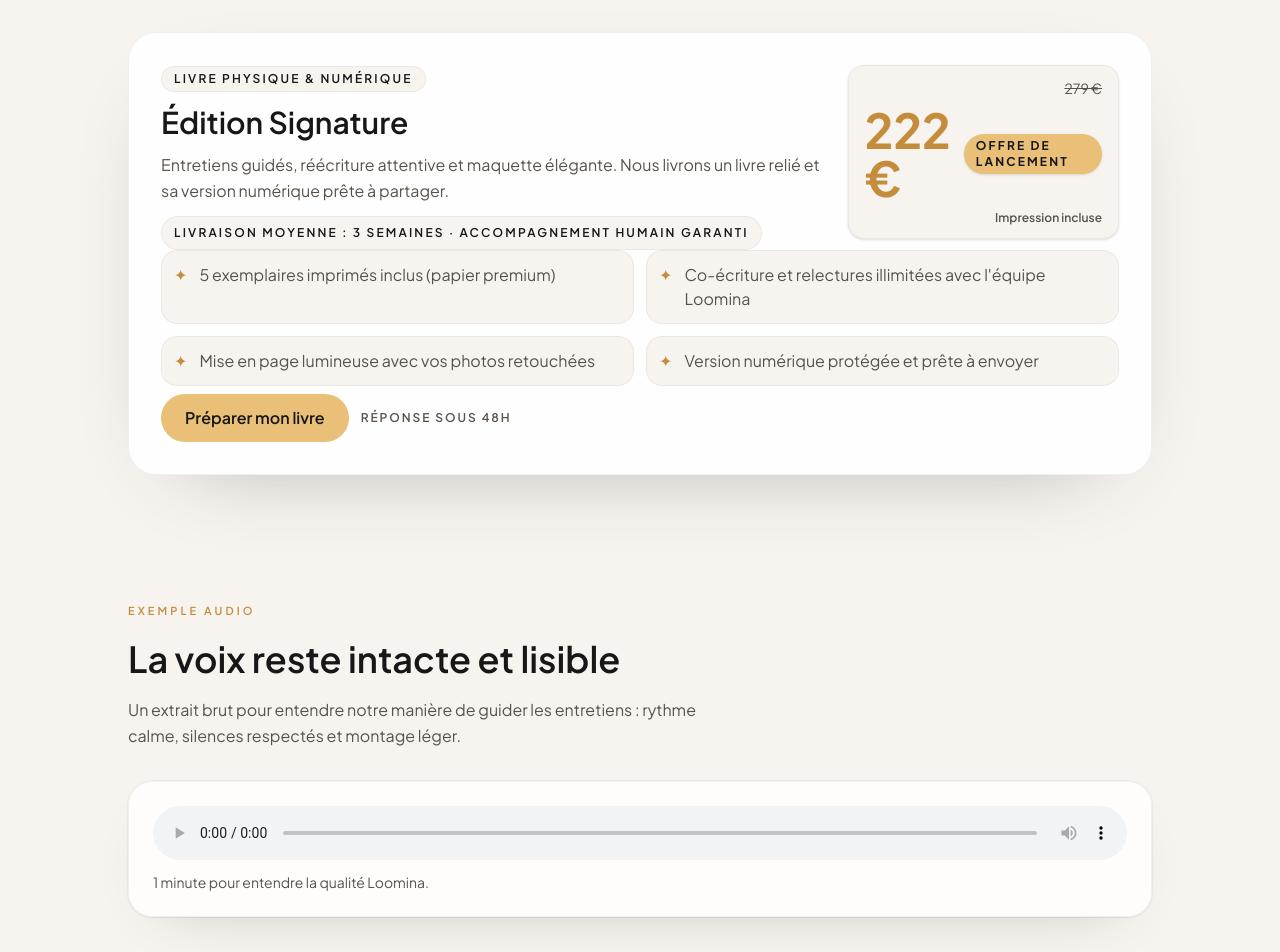
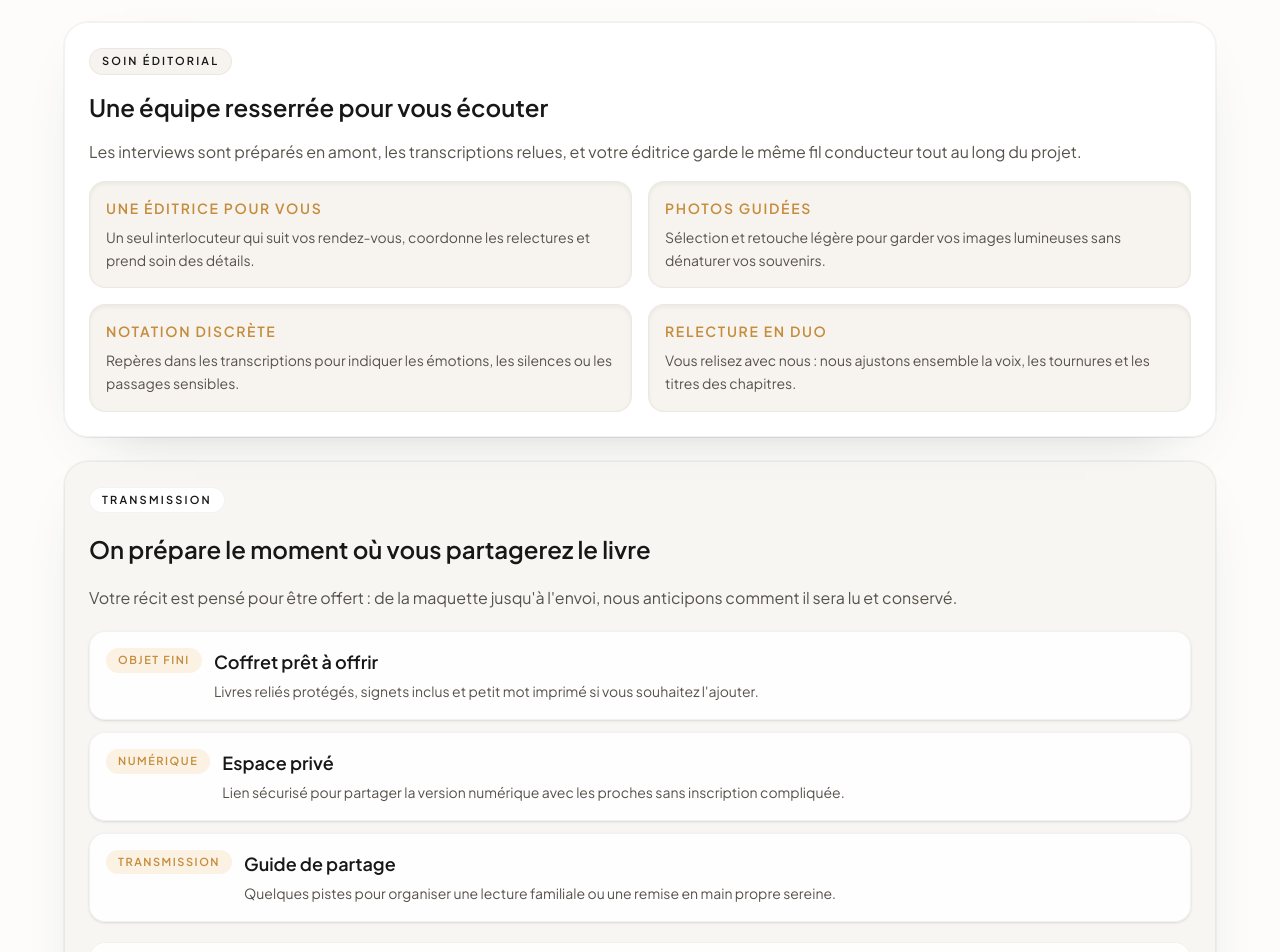
Before and after one commit to solalchetrit/loomina, a Next.js app: page / in a window 1280 px wide. Shown: the part 3640-4592 px from the top of the page. Built offline with nearby package versions, Linux system fonts and the light colour scheme.

Commit message:
Add editorial care and transmission section

```diff
--- a/app/page.tsx
+++ b/app/page.tsx
@@ -34,6 +34,43 @@ const processSteps = [
     title: "On livre pour transmettre",
     detail: "Vous recevez le livre relié, le PDF sécurisé et un guide pour partager facilement avec les proches.",
     badge: "Livraison",
+  },
+];
+
+const carePillars = [
+  {
+    title: "Une éditrice pour vous",
+    description: "Un seul interlocuteur qui suit vos rendez-vous, coordonne les relectures et prend soin des détails.",
+  },
+  {
+    title: "Photos guidées",
+    description: "Sélection et retouche légère pour garder vos images lumineuses sans dénaturer vos souvenirs.",
+  },
+  {
+    title: "Notation discrète",
+    description: "Repères dans les transcriptions pour indiquer les émotions, les silences ou les passages sensibles.",
+  },
+  {
+    title: "Relecture en duo",
+    description: "Vous relisez avec nous : nous ajustons ensemble la voix, les tournures et les titres des chapitres.",
+  },
+];
+
+const sharingFormats = [
+  {
+    title: "Coffret prêt à offrir",
+    detail: "Livres reliés protégés, signets inclus et petit mot imprimé si vous souhaitez l'ajouter.",
+    tag: "Objet fini",
+  },
+  {
+    title: "Espace privé",
+    detail: "Lien sécurisé pour partager la version numérique avec les proches sans inscription compliquée.",
+    tag: "Numérique",
+  },
+  {
+    title: "Guide de partage",
+    detail: "Quelques pistes pour organiser une lecture familiale ou une remise en main propre sereine.",
+    tag: "Transmission",
   },
 ];
 
@@ -106,6 +143,74 @@ export default function Home() {
         </div>
       </section>
 
+      <section className="w-full bg-white/75 backdrop-blur px-6 py-16">
+        <div className="mx-auto max-w-6xl space-y-10">
+          <div className="space-y-3 text-center">
+            <p className="text-[11px] uppercase tracking-[0.28em] text-[var(--loomina-amber-strong)] font-semibold">
+              On s'occupe des détails
+            </p>
+            <h2 className="text-3xl md:text-4xl font-semibold leading-tight">Plus de soin éditorial, moins de gestion pour vous</h2>
+            <p className="text-[var(--loomina-muted)] max-w-3xl mx-auto leading-relaxed">
+              Nous orchestrons les rendez-vous, la mise en page et la livraison pour que vous profitiez surtout du plaisir de raconter.
+            </p>
+          </div>
+
+          <div className="grid grid-cols-1 gap-6 lg:grid-cols-[1.05fr,0.95fr]">
+            <div className="rounded-3xl border border-black/5 bg-white/85 p-6 glow-ring space-y-4">
+              <div className="inline-flex items-center gap-2 rounded-full bg-[var(--loomina-cloud)] px-3 py-1 text-[11px] font-semibold uppercase tracking-[0.2em] text-[var(--loomina-ink)] border border-black/5">
+                Soin éditorial
+              </div>
+              <h3 className="text-2xl font-semibold">Une équipe resserrée pour vous écouter</h3>
+              <p className="text-[var(--loomina-muted)] leading-relaxed">
+                Les interviews sont préparés en amont, les transcriptions relues, et votre éditrice garde le même fil conducteur tout au long du projet.
+              </p>
+              <div className="grid gap-4 sm:grid-cols-2">
+                {carePillars.map((pillar) => (
+                  <div
+                    key={pillar.title}
+                    className="rounded-2xl border border-black/5 bg-[var(--loomina-cloud)] p-4 shadow-inner space-y-2"
+                  >
+                    <p className="text-sm uppercase tracking-[0.12em] text-[var(--loomina-amber-strong)] font-semibold">
+                      {pillar.title}
+                    </p>
+                    <p className="text-[var(--loomina-muted)] text-sm leading-relaxed">{pillar.description}</p>
+                  </div>
+                ))}
+              </div>
+            </div>
+
+            <div className="rounded-3xl border border-black/5 bg-[var(--loomina-cloud)]/80 p-6 glow-ring space-y-5">
+              <div className="inline-flex items-center gap-2 rounded-full bg-white px-3 py-1 text-[11px] font-semibold uppercase tracking-[0.2em] text-[var(--loomina-ink)] border border-black/5">
+                Transmission
+              </div>
+              <h3 className="text-2xl font-semibold">On prépare le moment où vous partagerez le livre</h3>
+              <p className="text-[var(--loomina-muted)] leading-relaxed">
+                Votre récit est pensé pour être offert : de la maquette jusqu'à l'envoi, nous anticipons comment il sera lu et conservé.
+              </p>
+              <div className="space-y-3">
+                {sharingFormats.map((format) => (
+                  <div
+                    key={format.title}
+                    className="flex items-start gap-3 rounded-2xl border border-black/5 bg-white/90 p-4 shadow-sm"
+                  >
+                    <div className="inline-flex items-center rounded-full bg-[var(--loomina-amber)]/20 px-3 py-1 text-[11px] font-semibold uppercase tracking-[0.14em] text-[var(--loomina-amber-strong)]">
+                      {format.tag}
+                    </div>
+                    <div className="space-y-1">
+                      <p className="text-lg font-semibold text-[var(--loomina-ink)]">{format.title}</p>
+                      <p className="text-[var(--loomina-muted)] text-sm leading-relaxed">{format.detail}</p>
+                    </div>
+                  </div>
+                ))}
+              </div>
+              <div className="rounded-2xl border border-black/5 bg-white/85 p-4 text-sm text-[var(--loomina-muted)]">
+                Chaque étape est documentée : vous recevez un petit récapitulatif après chaque session pour suivre la progression sans y penser.
+              </div>
+            </div>
+          </div>
+        </div>
+      </section>
+
       <OfferPreview />
 
       <section className="w-full px-6 py-16" id="exemple-audio">
```
